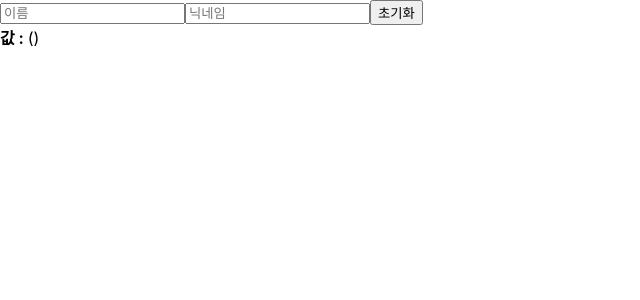
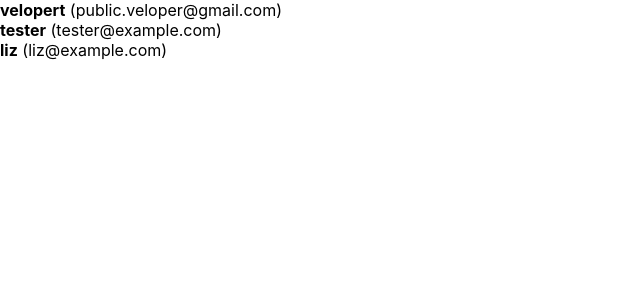
Before and after one commit to ykdman/Study, a React (Create React App) app in the folder velopert-app/: page / in a window 1280 px wide. Shown: the top 300 px of the page, without its empty margins (0-640 px from the left). Built offline with nearby package versions, Linux system fonts and the light colour scheme.

Commit message:
velopert : useRef

```diff
--- a/velopert-app/src/App.js
+++ b/velopert-app/src/App.js
@@ -1,12 +1,30 @@
 import React from 'react';
-// import Hello from './Hello'; // 개발한 컴포넌트 단위 파일 불러오는법
-// import './App.css'; // css 파일 연결 방법
-// import Wrapper from './Wrapper';
-// import Counter from './Counter';
+import Hello from './Hello'; // 개발한 컴포넌트 단위 파일 불러오는법
+import './App.css'; // css 파일 연결 방법
+import Wrapper from './Wrapper';
+import Counter from './Counter';
 import InputSample from './InputSample';
+import UserList from './UserList'
 
 function App() {
-  return <InputSample />;
+  const users = [
+		{
+			id : 1,
+			username : 'velopert',
+			email : 'public.veloper@gmail.com'
+		},
+		{
+			id : 2,
+			username : 'tester',
+			email : 'tester@example.com'
+		},
+		{
+			id : 3,
+			username : 'liz',
+			email : 'liz@example.com'
+		},
+	];
+  return <UserList users={users}/>;
 }
 
 export default App;
--- a/velopert-app/src/InputSample.js
+++ b/velopert-app/src/InputSample.js
@@ -1,10 +1,11 @@
-import React, { useState } from 'react';
+import React, { useState, useRef } from 'react';
 
 function InputSample() {
   const [inputs, setInputs] = useState({
     name: '',
     nickname: '',
   });
+  const nameInput = useRef();
 
   const { name, nickname } = inputs;
   const onChange = (e) => {
@@ -21,16 +22,18 @@ function InputSample() {
       name: '',
       nickname: '',
     });
+    nameInput.current.focus();
   };
 
   return (
     <div>
-      <input placeholder="이름" name="name" onChange={onChange} value={name} />
+      <input placeholder="이름" name="name" onChange={onChange} value={name} ref={nameInput}/>
       <input
         placeholder="닉네임"
         name="nickname"
         onChange={onChange}
         value={nickname}
+
       />
       <button onClick={onReset}>초기화</button>
       <div>
--- /dev/null
+++ b/velopert-app/src/UserList.js
@@ -0,0 +1,22 @@
+import React from "react";
+
+function UserRender ({user}) {
+	return (
+		<div>
+			<b>{user.username}</b> <span>({user.email})</span>
+		</div>
+	)
+}
+
+function UserList({users}) { //props로 받은 users 객체
+	return (
+		<div>
+			{users.map(user => (
+				<UserRender user={user} key={user.id}/>
+			))}
+		</div>
+
+	)
+}
+
+export default UserList;
```
Also changed, not shown: 1 other file (tests, documents, lock files or other folders).
